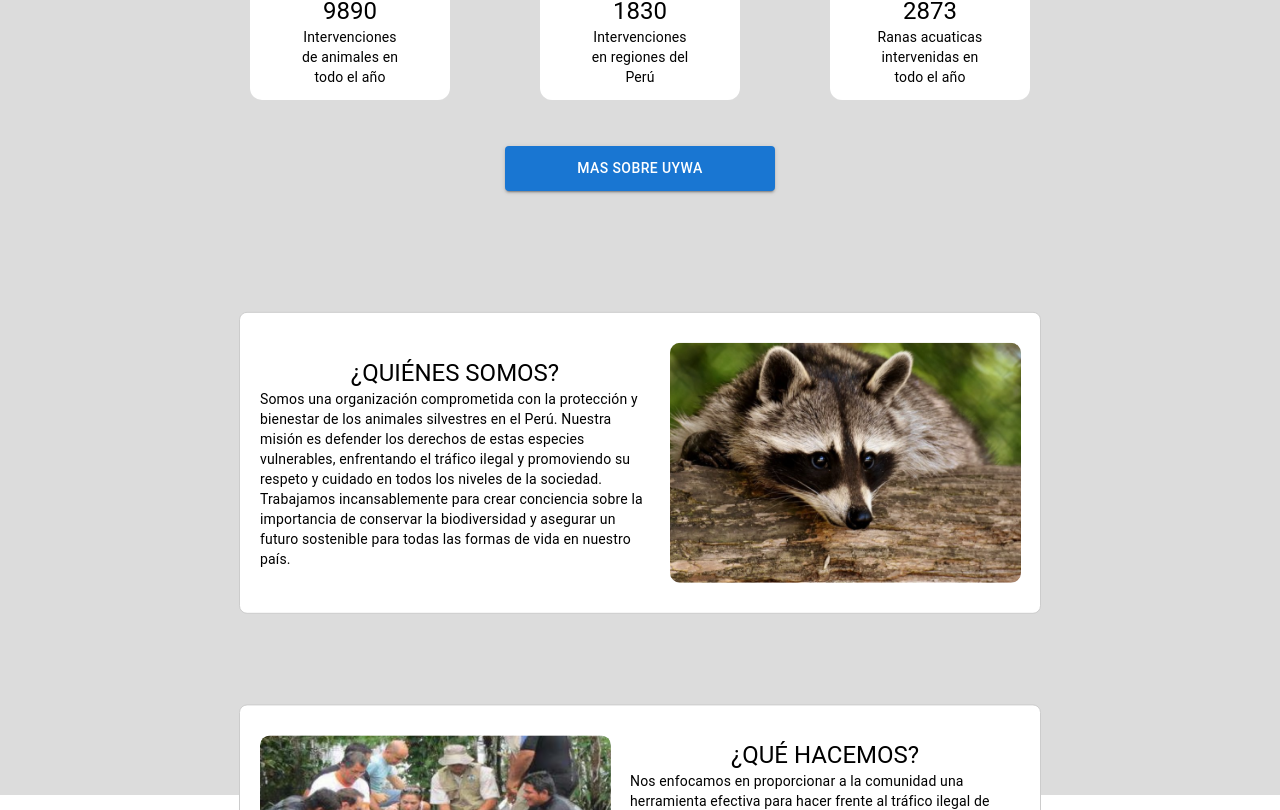
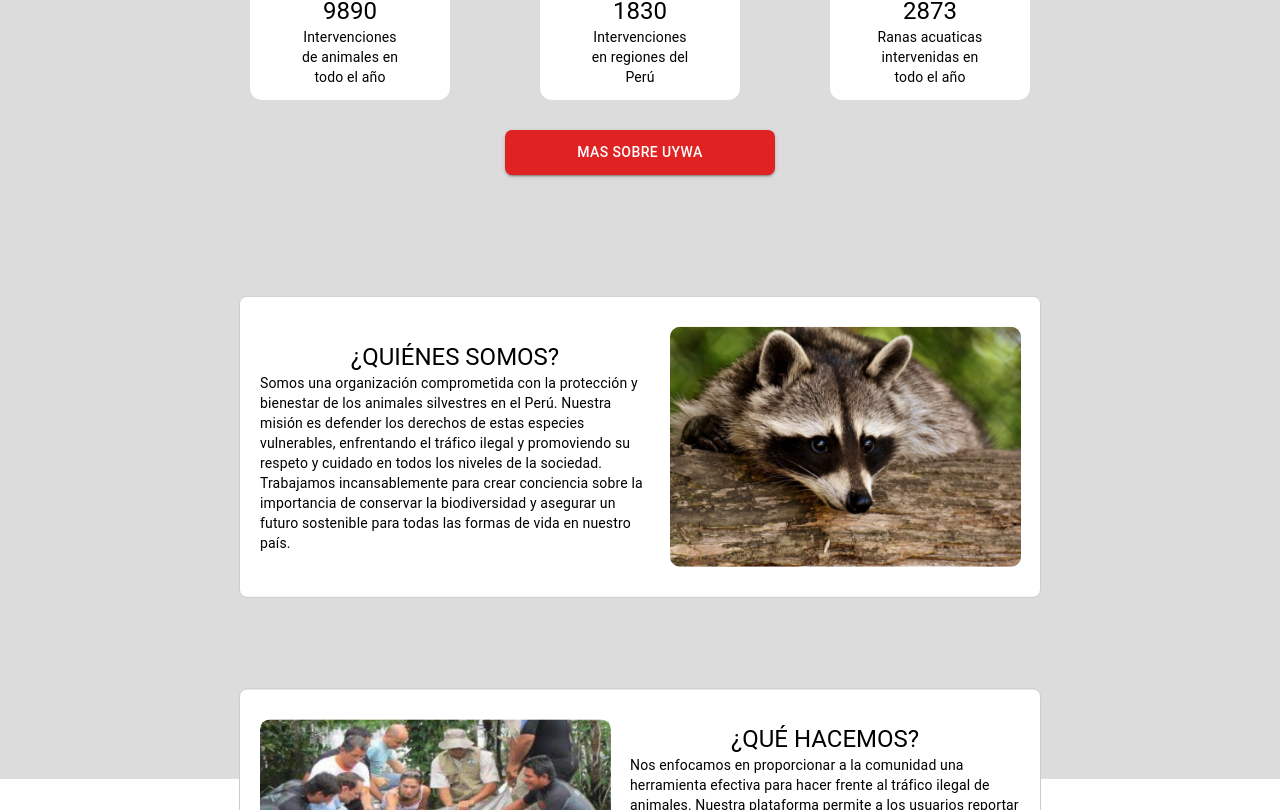
Before and after one commit to Fisi-InnovaTech/InnovaTech, a React (Create React App) app in the folder Desarrollo/Uywa/Codigo/Frontend/react-uywa/: page / in a window 1280 px wide. Shown: the part 990-1800 px from the top of the page. Built offline with nearby package versions, Linux system fonts and the light colour scheme; a web font is replaced by a local one.

Commit message:
Fix button cards

```diff
--- a/Desarrollo/Uywa/Codigo/Frontend/react-uywa/src/components/cards/Cards.css
+++ b/Desarrollo/Uywa/Codigo/Frontend/react-uywa/src/components/cards/Cards.css
@@ -66,15 +66,16 @@
     color: black;
   }
 
-  .button{
-    border-radius: 7px;
-    background-color: rgb(224, 34, 34);
+  .boton{
+    background-color: rgb(224, 34, 34) !important;
+    border-radius: 7px !important;
+    color: white;
     width: 270px;
     height: 45px;
   }
 
-  .button:hover {
-    background-color: rgb(194, 40, 40);
+  .boton:hover {
+    background-color: rgb(194, 40, 40) !important;
     cursor: pointer;
   }
 
@@ -89,7 +90,7 @@
       top: 60px;/* Distancia entre el coponente superior y actual */
     }
 
-    .button{
+    .boton{
       top: 50px;/* Distancia entre el boton y la card */
     }
   }
--- a/Desarrollo/Uywa/Codigo/Frontend/react-uywa/src/components/cards/CardsHorizontal.js
+++ b/Desarrollo/Uywa/Codigo/Frontend/react-uywa/src/components/cards/CardsHorizontal.js
@@ -53,9 +53,9 @@ export default function BoxSx() {
           </div>
         </Box>
       </Box>
-      <Box display="flex" justifyContent="center" mt={2}>
+      <Box display="flex" justifyContent="center">
         <Stack direction="row" spacing={2}>
-          <Button variant="contained" className='button'>MAS SOBRE UYWA</Button>
+          <Button variant="contained" className="boton">MAS SOBRE UYWA</Button>
         </Stack>
       </Box>
     </React.Fragment>
```
Also changed, not shown: 1 other file (tests, documents, lock files or other folders).
